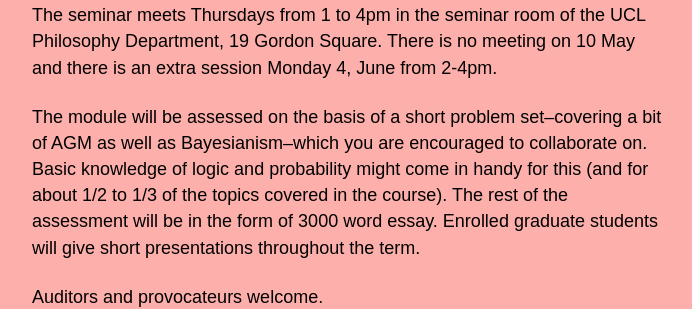
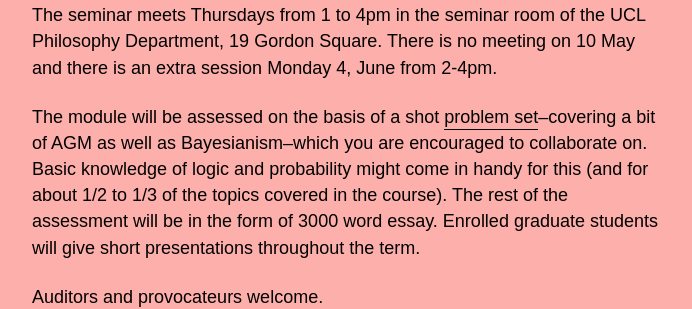
Before and after one commit to danielrothschild/danielrothschild.github.io, a Jekyll site: the page built from _pages/41_changing.md, in a window 1280 px wide and 1400 px high, scrolled down 793 px. Shown: the part 153-462 px from the top of the window, without its empty margins (248-940 px from the left). Built offline with Jekyll 4.4.1, drawn with Linux system fonts in a browser that asks for light colours; comment, search, counter and statistics services are not loaded; some of the changed text lies outside the part shown.

Commit message:
problem set

```diff
--- a/_pages/41_changing.md
+++ b/_pages/41_changing.md
@@ -22,7 +22,7 @@ This is graduate seminar (PHILG044) focuses on when and how one should change on
 
 The seminar meets Thursdays from 1 to 4pm in the seminar room of the UCL Philosophy Department, 19 Gordon Square.  There is no meeting on 10 May and there is an extra session Monday 4, June from 2-4pm.
 
-The module will be assessed on the basis of a short problem set--covering a bit of AGM as well as Bayesianism--which you are encouraged to collaborate on. Basic knowledge of logic and probability might come in handy for this (and for about 1/2 to 1/3 of the topics covered in the course). The rest of the assessment will be in the form of 3000 word essay. Enrolled graduate students will give short presentations throughout the term.
+The module will be assessed on the basis of a shot [problem set](https://www.dropbox.com/s/gh1y9ga396g0rbf/problemset.pdf?dl=0)--covering a bit of AGM as well as Bayesianism--which you are encouraged to collaborate on. Basic knowledge of logic and probability might come in handy for this (and for about 1/2 to 1/3 of the topics covered in the course). The rest of the assessment will be in the form of 3000 word essay. Enrolled graduate students will give short presentations throughout the term.
 
 Auditors and provocateurs welcome.
 
```
Also changed, not shown: other parts of _pages/41_changing.md (+2 -2 lines).
